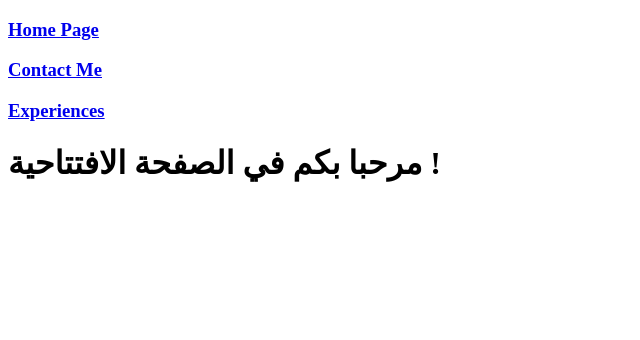
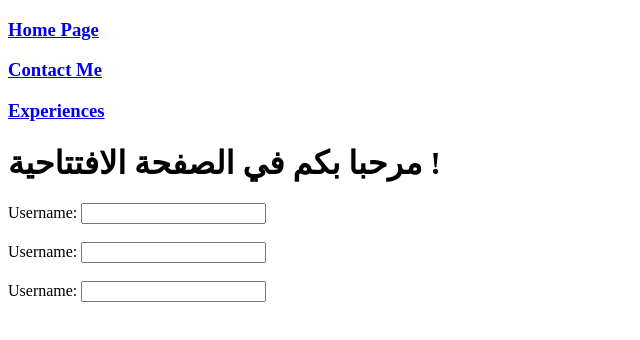
Before and after one commit to vAbdulellah/sust-Abdulellah, a plain HTML site: page index.html in a window 1280 px wide. Shown: the whole page, without its empty margins (0-640 px from the left). Drawn offline with Linux system fonts and the light colour scheme.

Commit message:
update form reg

```diff
--- a/index.html
+++ b/index.html
@@ -19,5 +19,16 @@
     <h1>
         مرحبا بكم في الصفحة الافتتاحية !
     </h1>
+        <form action="register.php">
+        <label for="username">Username:</label>
+        <input type="text" id="username" name="username" required>
+        <br><br>
+        <label for="email">Username:</label>
+        <input type="text" id="email" name="email" required>
+        <br><br>
+        <label for="number">Username:</label>
+        <input type="text" id="number" name="number" required>
+        <br><br>
+    </form>
 </body>
 </html>
```
